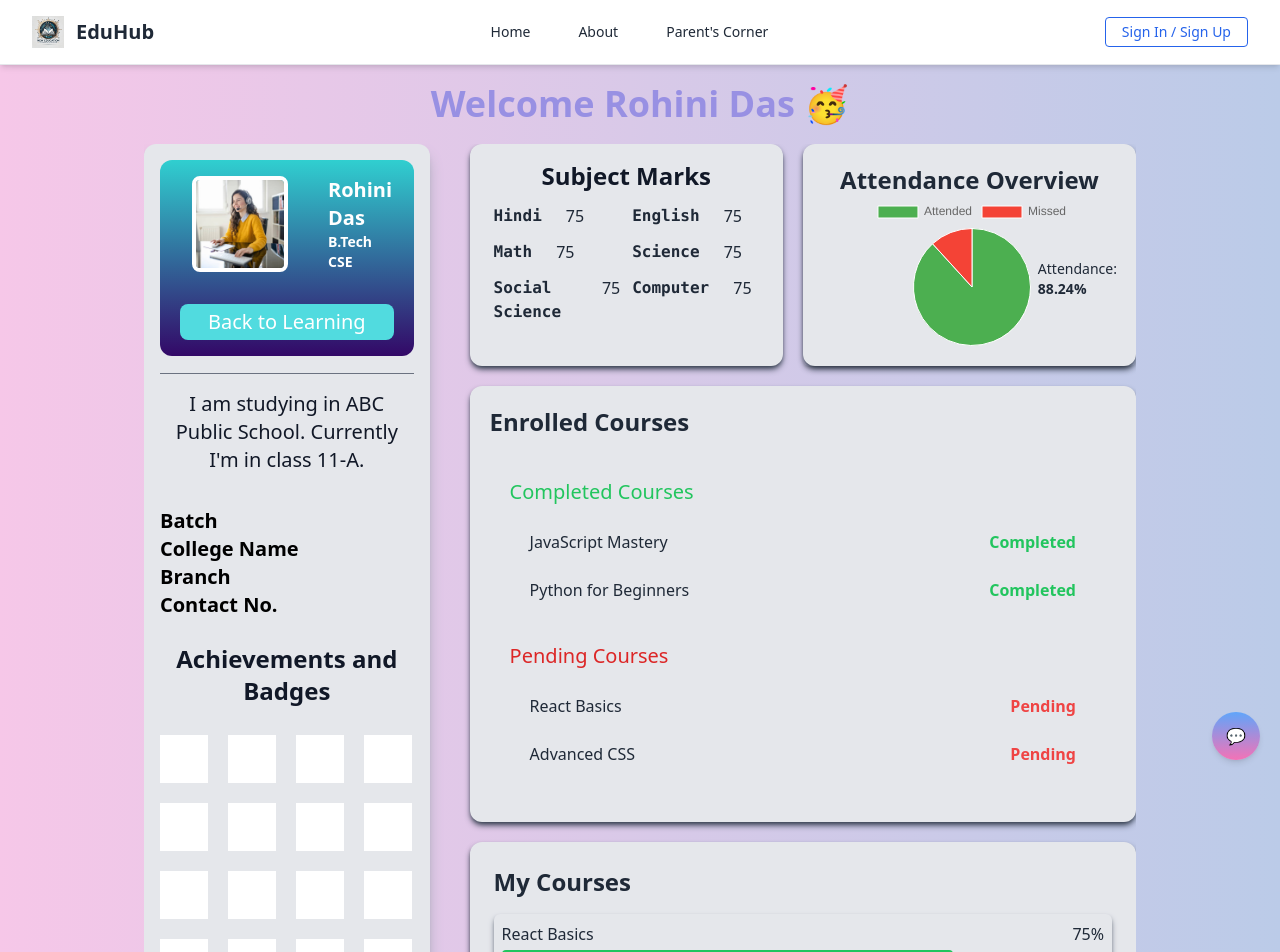
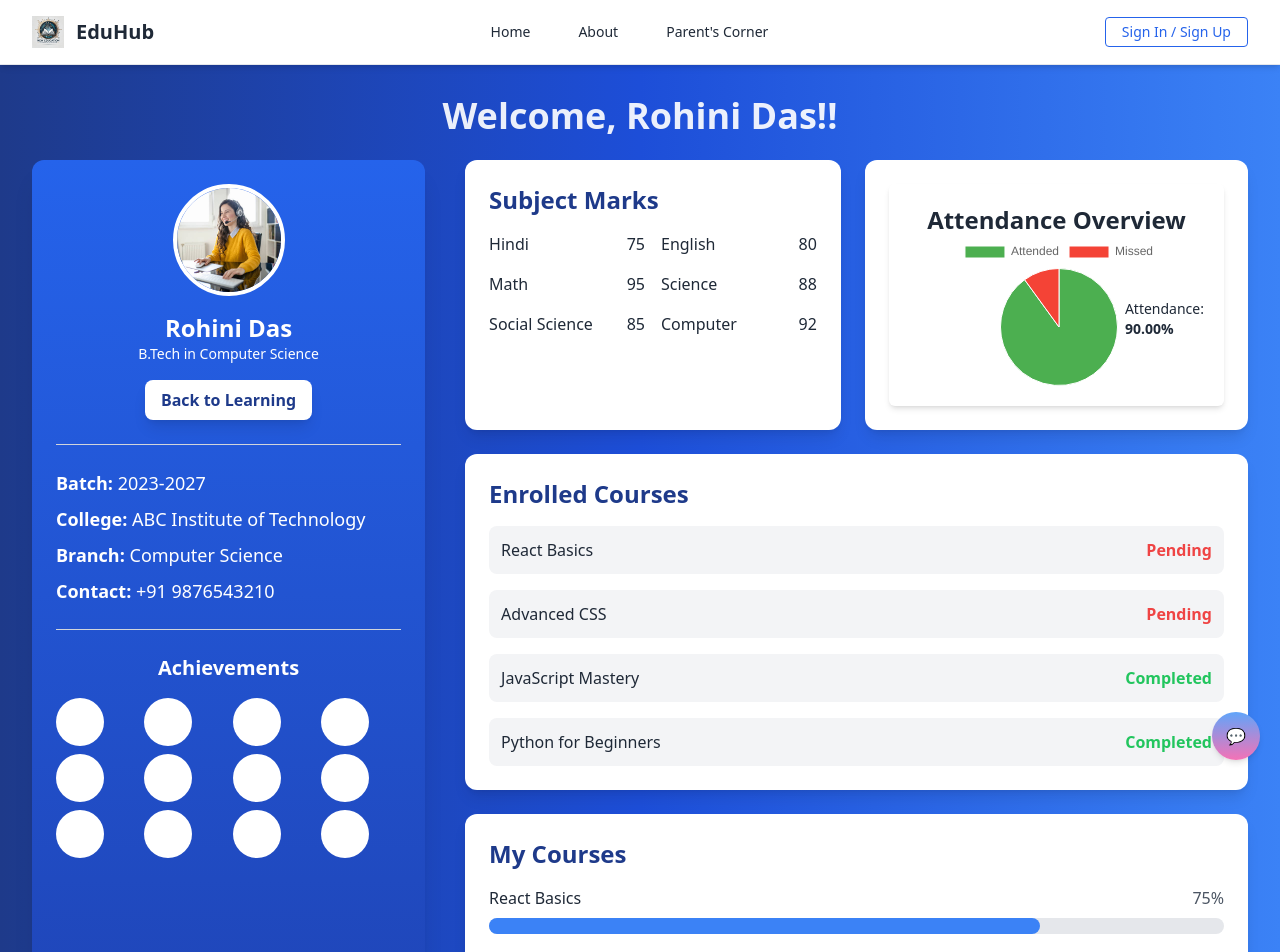
Before and after one commit to adarsh-1262/New-Education-Era, a React (Vite) app: page /student/dashboard in a window 1280 px wide. Shown: the top 952 px of the page. Built offline with nearby package versions, Linux system fonts and the light colour scheme.

Commit message:
changed the ui of the student dashboard

```diff
--- a/src/components/StudentDashboard.jsx
+++ b/src/components/StudentDashboard.jsx
@@ -1,26 +1,26 @@
-import React from 'react'
-import user from '../assets/Expert1.jpg'
-import { div, p } from 'framer-motion/client';
-import StudentAttendanceGraph from './AttendaceChart';
+"use client";
+import React from "react";
+import user from "../assets/Expert1.jpg";
+import StudentAttendanceGraph from "./AttendaceChart";
 
 const StudentDashboard = () => {
-
-    const handleBackTolearning = () => {
-        window.location.href = '/learning-hub';
-    }
+  const handleBackToLearning = () => {
+    window.location.href = "/learning-hub";
+  };
 
   const Marks = [
-        {subject: 'Hindi', marks: '75'},
-        {subject: 'English', marks: '75'},
-        {subject: 'Math', marks: '75'},
-        {subject: 'Science', marks: '75'},
-        {subject: 'Social Science', marks: '75'},
-        {subject: 'Computer', marks: '75'},
-    ]
+    { subject: "Hindi", marks: "75" },
+    { subject: "English", marks: "80" },
+    { subject: "Math", marks: "95" },
+    { subject: "Science", marks: "88" },
+    { subject: "Social Science", marks: "85" },
+    { subject: "Computer", marks: "92" },
+  ];
+
   const attendance = {
-        totalClasses: '85',
-        attendedClasses: '75',
-    }
+    totalClasses: 100,
+    attendedClasses: 90,
+  };
 
   const Enrolled = [
     { name: "React Basics", status: "Pending" },
@@ -36,128 +36,134 @@ const StudentDashboard = () => {
     { name: "Tailwind CSS", progress: 30 },
   ];
 
-
-
   return (
-    <div className='flex flex-col items-center bg-gradient-to-r from-[#f6c7e8] to-[#bbcbe8] justify-center p-5'>
-        <p className='text-4xl text-[#9890e3] text-center font-semibold pb-5'>Welcome Rohini Das 🥳</p>
-        <div className='flex flex-row gap-10 h-[100%] w-[80%] overflow-auto'>
-            <div className='w-[30%] h-[100%] bg-gray-200 shadow-lg shadow-gray-400 rounded-xl'>
-                <div className='h-[25%] m-4 bg-gradient-to-b from-[#30cfd0] to-[#330867] hover:scale-105 transition-all duration-300 rounded-xl'>
-                    <div className='flex flex-row gap-10 p-4 m-4'>
-                        <img src={user} className='h-24 w-24 rounded-lg object-cover border-4 border-white' />
+    <div className="flex flex-col items-center bg-gradient-to-r from-blue-900 via-blue-700 to-blue-500 min-h-screen p-8">
+      <h1 className="text-4xl font-bold text-white mb-6 animate-pulse">
+        Welcome, Rohini Das!!
+      </h1>
+      <div className="flex flex-col lg:flex-row gap-10 w-full max-w-7xl">
+        {/* Left Section */}
+        <div className="lg:w-1/3 bg-gradient-to-b from-blue-600 to-blue-800 shadow-xl rounded-xl p-6 text-white">
+          {/* Profile Section */}
+          <div className="flex flex-col items-center">
+            <img
+              src={user}
+              alt="User"
+              className="h-28 w-28 rounded-full object-cover mb-4 border-4 border-white"
+            />
+            <h2 className="text-2xl font-semibold">Rohini Das</h2>
+            <p className="text-sm">B.Tech in Computer Science</p>
+            <button
+              onClick={handleBackToLearning}
+              className="mt-4 px-4 py-2 bg-white text-blue-900 font-semibold rounded-lg shadow-lg hover:bg-gray-200 transition"
+            >
+              Back to Learning
+            </button>
+          </div>
+          <hr className="my-6 border-gray-300" />
+          {/* Info Section */}
+          <div className="text-lg space-y-2">
             <p>
-                            <p className='text-wrap font-bold text-xl text-white'>Rohini Das</p>
-                            <p className='text-sm text-white font-semibold'>B.Tech</p>
-                            <p className='text-sm text-white font-semibold'>CSE</p>
+              <span className="font-semibold">Batch:</span> 2023-2027
+            </p>
+            <p>
+              <span className="font-semibold">College:</span> ABC Institute of
+              Technology
+            </p>
+            <p>
+              <span className="font-semibold">Branch:</span> Computer Science
+            </p>
+            <p>
+              <span className="font-semibold">Contact:</span> +91 9876543210
             </p>
           </div>
-                    <div className='flex items-center ml-5 mr-5 justify-center'>
-                        <button onClick={handleBackTolearning} className='bg-[#51dbdf] rounded-lg p-1 border-none text-xl w-full text-white mb-4'>Back to Learning</button>
+          <hr className="my-6 border-gray-300" />
+          {/* Achievements Section */}
+          <h3 className="text-xl font-bold mb-4 text-center">Achievements</h3>
+          <div className="grid grid-cols-4 gap-2">
+            {[...Array(12)].map((_, i) => (
+              <div
+                key={i}
+                className="h-12 w-12 bg-white rounded-full hover:scale-105 transition transform duration-200"
+              ></div>
+            ))}
           </div>
         </div>
-                <hr className='m-4 bg-gray-500 h-[1.5px]' />
-                <div className='m-4'>
-                    <p className='text-center text-gray-900 text-xl font-medium'>
-                        I am studying in ABC Public School. Currently I'm in class 11-A.
-                    </p>
-                </div>
-                <hr className='m-4 bg-gray-500 h-[1.5px]' />
-                <div className='flex flex-col text-xl font-semibold m-4'>
-                    <p>Batch </p>
-                    <p>College Name</p>
-                    <p>Branch</p>
-                    <p>Contact No.</p>
-                </div>
-                <div className='flex flex-col gap-3 m-4'>
-                    <p className='text-center items-center justify-center text-gray-900 text-2xl mt-2 mb-4 font-semibold'>Achievements and Badges</p>
-                    <div className='flex flex-row flex-wrap gap-5'>
-                        <p className='h-12 w-12 bg-white'></p>
-                        <p className='h-12 w-12 bg-white'></p>
-                        <p className='h-12 w-12 bg-white'></p>
-                        <p className='h-12 w-12 bg-white'></p>
-                        <p className='h-12 w-12 bg-white'></p>
-                        <p className='h-12 w-12 bg-white'></p>
-                        <p className='h-12 w-12 bg-white'></p>
-                        <p className='h-12 w-12 bg-white'></p>
-                        <p className='h-12 w-12 bg-white'></p>
-                        <p className='h-12 w-12 bg-white'></p>
-                        <p className='h-12 w-12 bg-white'></p>
-                        <p className='h-12 w-12 bg-white'></p>
-                        <p className='h-12 w-12 bg-white'></p>
-                        <p className='h-12 w-12 bg-white'></p>
-                        <p className='h-12 w-12 bg-white'></p>
-                        <p className='h-12 w-12 bg-white'></p>
-                        <p className='h-12 w-12 bg-white'></p>
-                        <p className='h-12 w-12 bg-white'></p>
-                        <p className='h-12 w-12 bg-white'></p>
-                        <p className='h-12 w-12 bg-white'></p>
-                        <p className='h-12 w-12 bg-white'></p>
-                    </div>
-                </div>
-            </div>
-            <div className='h-[100%] w-[70%] flex gap-5 flex-col'>
-                <div className='h-[30%] flex flex-row gap-5 rounded-xl'>
-                    <div className='w-[50%] p-4 shadow-md shadow-gray-700 bg-gray-200 rounded-xl'>
-                        <p className='text-gray-900 text-2xl mb-1 text-center font-semibold'>Subject Marks</p>
-                        <div className='grid grid-cols-2 p-2 gap-3'>
-                        {
-                            Marks.map((item, index) => (
-                                <div key={index} className='flex flex-row gap-6'>
-                                    <p className='font-semibold text-gray-800 font-mono'> {item.subject} </p>
-                                    <p className='text-gray-800 font-thin'> {item.marks} </p>
-                                </div>
-                            ))
-                        }
-                        </div>
-                    </div>
-                    <div className='w-[50%] shadow-md shadow-gray-700 bg-gray-200 rounded-xl'>
-                        <StudentAttendanceGraph totalClasses={attendance.totalClasses} attendedClasses={attendance.attendedClasses} />
-                    </div>
-                </div>
-                <div className='h-[30%] p-5 shadow-md shadow-gray-700 bg-gray-200 rounded-xl'>
-                    <p className='text-2xl text-gray-800 font-semibold mb-5'>Enrolled Courses</p>
-                    <div className="w-full rounded-md p-5">
 
-                    {/* Completed Courses */}
-                    <div className="mb-8">
-                        <h3 className="text-xl font-medium text-green-500 mb-4">Completed Courses</h3>
-                        {Enrolled
-                        .filter((course) => course.status === "Completed")
-                        .map((course) => (
-                            <div key={course.name} className="flex justify-between items-center hover:bg-white p-2 rounded-xl transition-all duration-300 cursor-pointer mb-2">
-                            <span className="text-gray-800 font-medium ml-3">{course.name}</span>
-                            <span className="text-green-500 font-bold mr-3">Completed</span>
-                            </div>
-                        ))}
-                    </div>
-
-                    {/* Pending Courses */}
-                    <div>
-                        <h3 className="text-xl font-medium text-red-600 mb-4">Pending Courses</h3>
-                        {Enrolled
-                        .filter((course) => course.status === "Pending")
-                        .map((course) => (
-                            <div key={course.name} className="flex justify-between items-center hover:bg-white p-2 rounded-xl transition-all duration-300 cursor-pointer mb-2">
-                            <span className="text-gray-800 font-medium ml-3">{course.name}</span>
-                            <span className="text-red-500 font-bold mr-3">Pending</span>
+        {/* Right Section */}
+        <div className="lg:w-2/3 flex flex-col gap-6">
+          {/* Subject Marks & Attendance */}
+          <div className="flex flex-col lg:flex-row gap-6">
+            {/* Marks Card */}
+            <div className="flex-1 bg-white shadow-lg rounded-xl p-6 hover:scale-105 transition transform duration-300">
+              <h3 className="text-2xl font-semibold mb-4 text-blue-900">
+                Subject Marks
+              </h3>
+              <div className="grid grid-cols-2 gap-4">
+                {Marks.map((item, index) => (
+                  <div
+                    key={index}
+                    className="flex justify-between text-gray-800"
+                  >
+                    <span className="font-medium">{item.subject}</span>
+                    <span>{item.marks}</span>
                   </div>
                 ))}
               </div>
             </div>
+            {/* Attendance Graph */}
+            <div className="flex-1 bg-white shadow-lg rounded-xl p-6 hover:scale-105 transition transform duration-300">
+              <StudentAttendanceGraph
+                totalClasses={attendance.totalClasses}
+                attendedClasses={attendance.attendedClasses}
+              />
             </div>
-                <div className='h-[30%] shadow-md shadow-gray-700 bg-gray-200 rounded-xl'>
-                <div className="w-full mx-auto shadow-md rounded-md p-6">
-                    <h2 className="text-2xl font-semibold text-gray-800 mb-4">My Courses</h2>
-                    {courses.map((course) => (
-                        <div key={course.name} className="mb-8 cursor-pointer rounded-md p-2 shadow-md shadow-gray-500">
-                        <div className="flex justify-between mb-1">
-                            <span className="text-gray-800 font-medium">{course.name}</span>
-                            <span className="text-gray-800">{course.progress}%</span>
           </div>
-                        <div className="w-full rounded-full h-4">
+
+          {/* Enrolled Courses */}
+          <div className="bg-white shadow-lg rounded-xl p-6 hover:scale-105 transition transform duration-300">
+            <h3 className="text-2xl font-semibold mb-4 text-blue-900">
+              Enrolled Courses
+            </h3>
+            <div className="space-y-4">
+              {Enrolled.map((course, index) => (
                 <div
-                            className="bg-green-500 h-2 rounded-full"
+                  key={index}
+                  className="flex justify-between items-center bg-gray-100 p-3 rounded-lg hover:bg-blue-100"
+                >
+                  <span className="text-gray-800 font-medium">
+                    {course.name}
+                  </span>
+                  <span
+                    className={`font-bold ${
+                      course.status === "Completed"
+                        ? "text-green-500"
+                        : "text-red-500"
+                    }`}
+                  >
+                    {course.status}
+                  </span>
+                </div>
+              ))}
+            </div>
+          </div>
+
+          {/* My Courses */}
+          <div className="bg-white shadow-lg rounded-xl p-6 hover:scale-105 transition transform duration-300">
+            <h3 className="text-2xl font-semibold mb-4 text-blue-900">
+              My Courses
+            </h3>
+            {courses.map((course, index) => (
+              <div key={index} className="mb-4">
+                <div className="flex justify-between mb-2">
+                  <span className="font-medium text-gray-800">
+                    {course.name}
+                  </span>
+                  <span className="text-gray-600">{course.progress}%</span>
+                </div>
+                <div className="w-full bg-gray-200 h-4 rounded-lg">
+                  <div
+                    className="bg-blue-500 h-4 rounded-lg"
                     style={{ width: `${course.progress}%` }}
                   ></div>
                 </div>
@@ -165,11 +171,9 @@ const StudentDashboard = () => {
             ))}
           </div>
         </div>
-
       </div>
     </div>
-    </div>
-  )
-}
+  );
+};
 
-export default StudentDashboard
+export default StudentDashboard;
```
Also changed, not shown: 1 other file (tests, documents, lock files or other folders). Lines whose indentation alone changed are shown as unchanged.
